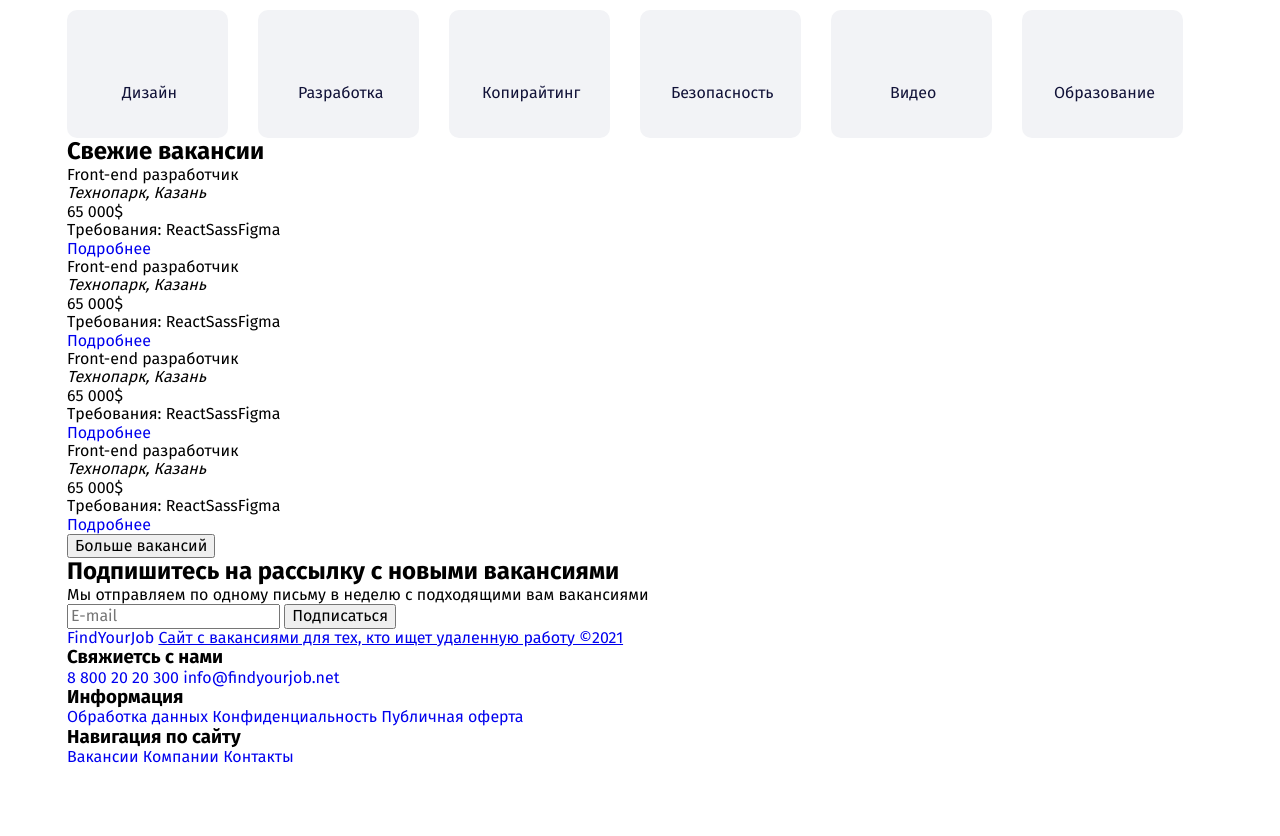
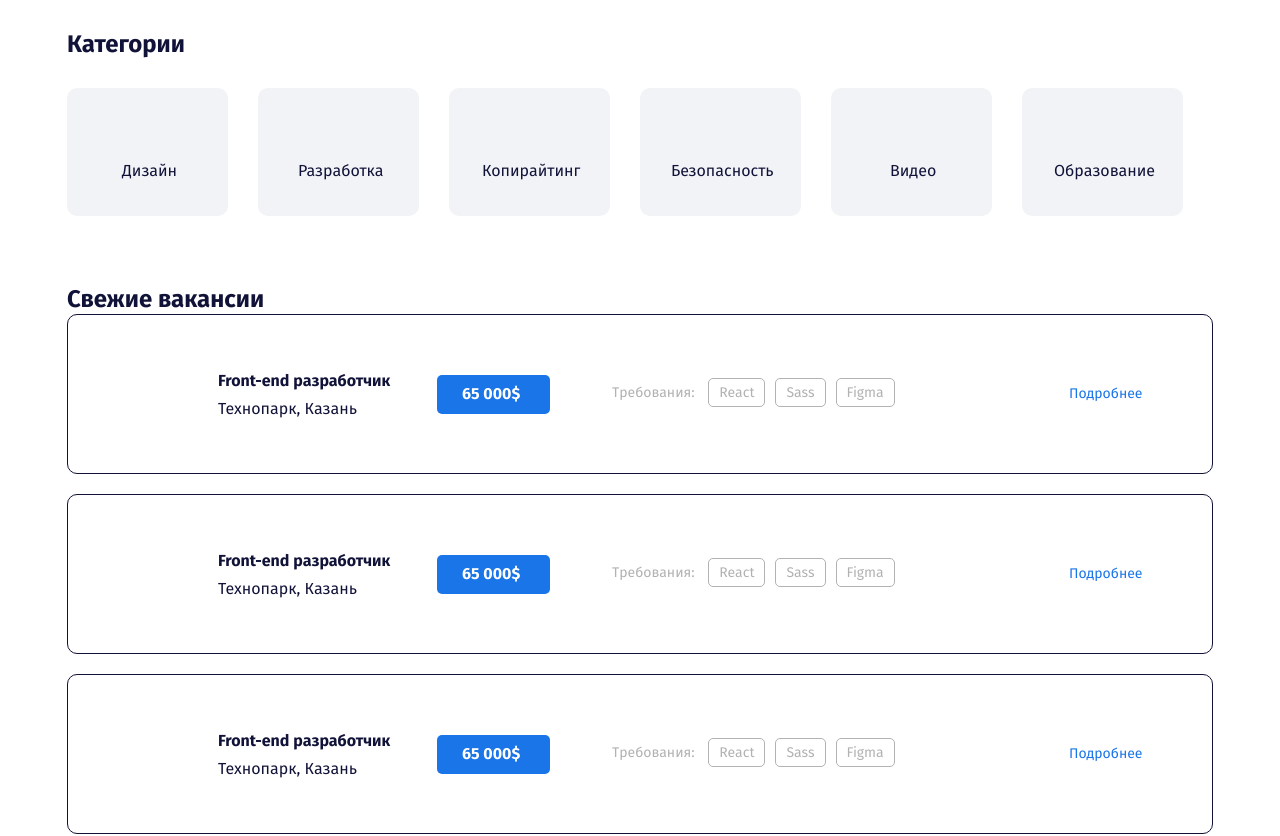
Before and after one commit to MaksimKhandeshyn/Find-Your-Job, a plain HTML site: page index.html in a window 1280 px wide. Shown: the part 760-1596 px from the top of the page. Before the commit the page ends 1527 px from the top, so only its background shows below. Drawn offline with nearby package versions, Linux system fonts and the light colour scheme.

Commit message:
add vacancy`s and mailing`s style

```diff
--- a/index.html
+++ b/index.html
@@ -86,7 +86,7 @@
             <li class="vacancy-item">
               <p class="vacancy-position">Front-end разработчик</p>
               <address class="vacancy-located">Технопарк, Казань</address>
-              <p class="vacancy-sallary">65 000$</p>
+              <p class="vacancy-salary">65 000$</p>
               <p class="requirment">
                 Требования: <span class="example">React</span
                 ><span class="example">Sass</span
@@ -97,7 +97,7 @@
             <li class="vacancy-item">
               <p class="vacancy-position">Front-end разработчик</p>
               <address class="vacancy-located">Технопарк, Казань</address>
-              <p class="vacancy-sallary">65 000$</p>
+              <p class="vacancy-salary">65 000$</p>
               <p class="requirment">
                 Требования: <span class="example">React</span
                 ><span class="example">Sass</span
@@ -108,7 +108,7 @@
             <li class="vacancy-item">
               <p class="vacancy-position">Front-end разработчик</p>
               <address class="vacancy-located">Технопарк, Казань</address>
-              <p class="vacancy-sallary">65 000$</p>
+              <p class="vacancy-salary">65 000$</p>
               <p class="requirment">
                 Требования: <span class="example">React</span
                 ><span class="example">Sass</span
@@ -119,7 +119,7 @@
             <li class="vacancy-item">
               <p class="vacancy-position">Front-end разработчик</p>
               <address class="vacancy-located">Технопарк, Казань</address>
-              <p class="vacancy-sallary">65 000$</p>
+              <p class="vacancy-salary">65 000$</p>
               <p class="requirment">
                 Требования: <span class="example">React</span
                 ><span class="example">Sass</span
--- a/sass/pages/_home.scss
+++ b/sass/pages/_home.scss
@@ -44,6 +44,8 @@ body {
       width: 447px;
       height: 70px;
       padding-left: 25px;
+      box-shadow: 0 4px 25px 0 rgba(15, 17, 56, 0.1);
+      background: var(--inputs-light);
     }
     .hero-btn {
       position: absolute;
@@ -77,6 +79,9 @@ body {
     right: 153px;
   }
 }
+
+.category {
+  padding-top: 78px;
   .category-title {
     color: $text-primary;
   }
@@ -124,3 +129,132 @@ body {
       cursor: pointer;
     }
   }
+}
+
+.vacancy {
+  padding-top: 70px;
+  .vacancy-title {
+    color: $text-primary;
+  }
+  .vacancy-item {
+    border: 1px solid $text-primary;
+    border-radius: 10px;
+    width: 1146px;
+    height: 160px;
+    padding-top: 57px;
+    padding-left: 150px;
+    position: relative;
+    margin-bottom: 20px;
+    .vacancy-position {
+      font-weight: 700;
+      color: $text-primary;
+    }
+    .vacancy-located {
+      color: $text-primary;
+      font-style: normal;
+      margin-top: 10px;
+    }
+    .vacancy-salary {
+      font-weight: 700;
+      font-size: 16px;
+      color: $inputs-light;
+      border-radius: 5px;
+      padding: 10px 25px;
+      width: 113px;
+      height: 39px;
+      background: $buttons-primary;
+      position: absolute;
+      top: 60px;
+      left: 369px;
+    }
+    .requirment {
+      font-size: 14px;
+      color: $inputs-grey;
+      position: absolute;
+      top: 70px;
+      left: 544px;
+      .example {
+        padding: 5px 10px;
+        border: 1px solid $inputs-grey;
+        border-radius: 5px;
+        margin-left: 10px;
+      }
+    }
+    .vacancy-link {
+      position: absolute;
+      top: 71px;
+      left: 1001px;
+      font-weight: 400;
+      font-size: 14px;
+      color: $buttons-primary;
+    }
+  }
+  .vacancy-btn {
+    border-radius: 5px;
+    padding: 15px 30px;
+    width: 193px;
+    height: 49px;
+    border: none;
+    color: $inputs-light;
+    background: $buttons-primary;
+    margin-left: 490px;
+    margin-bottom: 80px;
+  }
+}
+.mailing {
+  padding-top: 90px;
+  background: $buttons-grey;
+  padding-bottom: 90px;
+  .mailing-title {
+    font-weight: 900;
+    font-size: 36px;
+    text-align: center;
+    width: 460px;
+    height: 86px;
+    margin: 0 auto;
+  }
+  .mailing-info {
+    font-family: var(--font-family);
+    font-weight: 400;
+    font-size: 18px;
+    line-height: 140%;
+    text-align: center;
+    color: $text-primary;
+    width: 460px;
+    height: 50px;
+    margin: 0 auto;
+    margin-top: 20px;
+    margin-bottom: 40px;
+  }
+  .mailing-form {
+    position: relative;
+    width: 447px;
+    height: 70px;
+    // margin-top: 40px;
+    // padding-bottom: 90px;
+    margin: 0 auto;
+    .email-input {
+      width: 447px;
+      height: 70px;
+      box-shadow: 0 4px 25px 0 rgba(15, 17, 56, 0.1);
+      background: var(--inputs-light);
+      border: 1px solid rgba(209, 209, 209, 0.1);
+      border-radius: 5px;
+      width: 447px;
+      height: 70px;
+      padding-left: 25px;
+    }
+    .email-btn {
+      border: none;
+      border-radius: 5px;
+      padding: 15px 30px;
+      width: 181px;
+      height: 49px;
+      background: $buttons-primary;
+      color: $inputs-light;
+      position: absolute;
+      top: 11px;
+      left: 256px;
+    }
+  }
+}
```
Also changed, not shown: css/main.css, css/main.min.css, 2 other files. Lines whose indentation alone changed are shown as unchanged.
